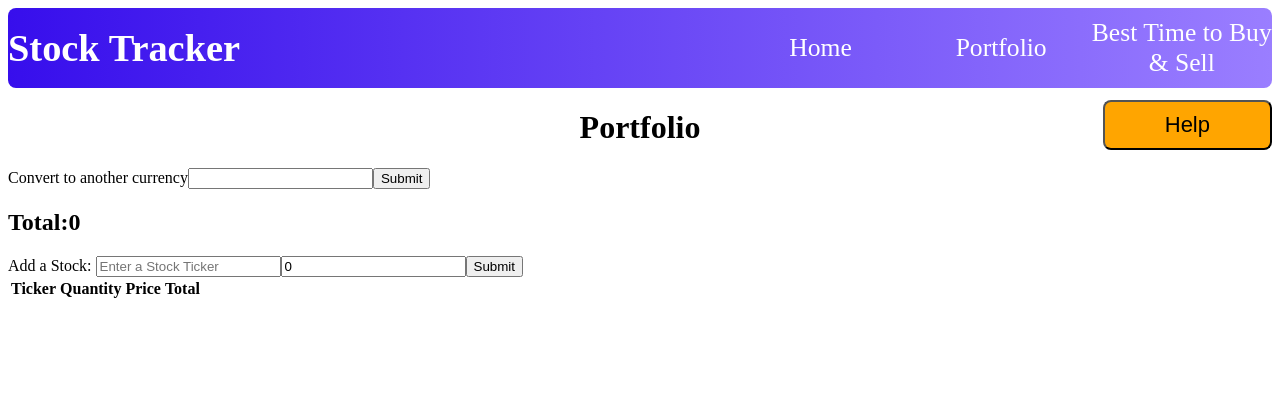
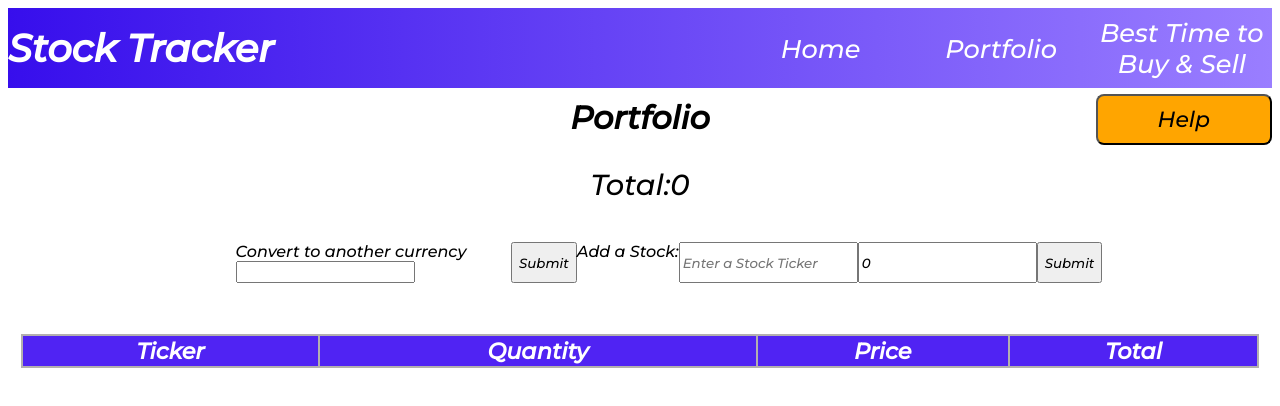
Before and after one commit to TroyPeele2/Stock-Portfolio, a React (Create React App) app: page /Portfolio in a window 1280 px wide. Shown: the top 406 px of the page. Built offline with nearby package versions, Linux system fonts and the light colour scheme.

Commit message:
initial mvp

```diff
--- a/src/App.css
+++ b/src/App.css
@@ -1,18 +1,18 @@
-.App {
+* {
   box-sizing: border-box;
-  margin: 0;
-  padding: 0;
+
   font-family: 'Montserrat', sans-serif;
 }
 
 .NavbarPages {
   background: linear-gradient(90deg, rgb(55, 14, 236), rgb(154, 126, 255));
   height: 80px;
+
   display: flex;
   justify-content: center;
   align-items: center;
   font-size: 1.6rem;
-  border-radius: 8px;
+  /* border-radius: 8px; */
 }
 
 /* currently not using a logo. May plan for one later*/
@@ -32,28 +32,6 @@
   text-decoration: none;
   text-align: center;
 }
-/* .nav-menu {
-  color: #fff;
-  display: grid;
-  grid-template-columns: repeat(5, auto);
-  grid-gap: 20px;
-
-  list-style: none;
-  text-align: center;
-  justify-content: center;
-}
-
-.nav-menu {
-  color: #fff;
-  display: grid;
-  grid-template-columns: repeat(5, auto);
-  grid-gap: 20px;
-  list-style: none;
-  text-align: center;
-  width: 70vw;
-  justify-content: end;
-  margin-right: 20px;
-} */
 
 .nav-menu:hover {
   background-color: #6d76f7;
@@ -62,15 +40,15 @@
 }
 
 .box {
-  /* display: grid;
-  flex-direction: row;
-  align-items: start; */
   display: flex;
   justify-content: center;
   position: relative;
 }
 .page-header {
   text-align: center;
+  margin-top: 10px;
+  margin-bottom: 10px;
+
   /* justify-content: center;
 
   align-self: center; */
@@ -83,7 +61,7 @@
   border-radius: 8px;
   position: absolute;
   right: 0;
-  margin-top: 1ch;
+  margin-top: 6px;
   /* align-self: end;
   margin-left: auto;
   cursor: pointer; */
@@ -97,7 +75,9 @@
   text-align: left;
   font-size: 1.6rem;
   margin-top: 5%;
-  background-color: grey;
+  background-color: rgb(179, 175, 175);
+  /* padding: 0.5rem 1rem; */
+  border-radius: 8px;
 }
 .video-recording {
   font-size: 1.6rem;
@@ -112,3 +92,47 @@
 /* cursor: pointer;
   margin-left: auto;
 } */
+
+/* Portfolio Page */
+
+.add-conversion {
+  padding-top: 2%;
+  padding-bottom: 2%;
+  display: flex;
+  width: 100%;
+}
+.conversion {
+  display: flex;
+  padding-left: 18%;
+  width: 45%;
+}
+.add-stock {
+  display: flex;
+  width: 50%;
+}
+.currency-total {
+  text-align: center;
+  font-size: 29px;
+  margin-top: 20px;
+  margin-bottom: 15px;
+}
+/* Portfolio table */
+.stock-portfolio {
+  background-color: rgb(179, 175, 175);
+  background-clip: content-box;
+  padding-top: 2%;
+  padding-left: 1%;
+  width: 99%;
+  text-align: center;
+}
+.portfolio-header {
+  background-color: rgb(80, 35, 243);
+  font-size: 1.4rem;
+  color: #fff;
+}
+
+.portfolio-content {
+  text-align: center;
+  font-size: 1.4rem;
+  text-indent: 1%;
+}
--- a/src/components/Pages/BuySell.js
+++ b/src/components/Pages/BuySell.js
@@ -4,7 +4,7 @@ export class BuySell extends Component {
   render() {
     return (
       <div>
-        <h1>Buy Sell Page</h1>
+        <h1 className='page-header'>Best Time to Buy & Sell a Stock</h1>
       </div>
     );
   }
--- a/src/components/Pages/Home.js
+++ b/src/components/Pages/Home.js
@@ -9,24 +9,21 @@ export class Home extends Component {
         <h1 className='page-header'>Home</h1>
         <div className='content'>
           <p className='explanation'>
-            "Lorem ipsum dolor sit amet, consectetur adipiscing elit, sed do
-            eiusmod tempor incididunt ut labore et dolore magna aliqua. Ut enim
-            ad minim veniam, quis nostrud exercitation ullamco laboris nisi ut
-            aliquip ex ea commodo consequat. Duis aute irure dolor in
-            reprehenderit in voluptate velit esse cillum dolore eu fugiat nulla
-            pariatur. Excepteur sint occaecat cupidatat non proident, sunt in
-            culpa qui officia deserunt mollit anim id est laborum."
+            <h3>Portfolio Page Instructions:</h3>
+            1. Enter a stock by its NYSE ticker symbol ex. Google's stock ticker
+            is Goog
+            <br></br>
+            2. Enter quantity of shares then hit submit to add stock to your
+            portfolio
+            <br></br>
+            3. The value of your portfolio will reflect the total sum of all
+            shares you own.
+            <br></br>
+            4. If desired, you can select to convert your Portfolio from USD to
+            another Crypto
           </p>
 
-          <p className='video-recording'>
-            "Lorem ipsum dolor sit amet, consectetur adipiscing elit, sed do
-            eiusmod tempor incididunt ut labore et dolore magna aliqua. Ut enim
-            ad minim veniam, quis nostrud exercitation ullamco laboris nisi ut
-            aliquip ex ea commodo consequat. Duis aute irure dolor in
-            reprehenderit in voluptate velit esse cillum dolore eu fugiat nulla
-            pariatur. Excepteur sint occaecat cupidatat non proident, sunt in
-            culpa qui officia deserunt mollit anim id est laborum."
-          </p>
+          <p className='video-recording'>Final Video Recording will be here</p>
           <img className='image' src={image} />
         </div>
       </div>
--- a/src/components/Pages/Portfolio.js
+++ b/src/components/Pages/Portfolio.js
@@ -3,7 +3,9 @@ import StockData from '../StockData';
 import StockDisplay from '../StockDisplay';
 
 function portfolioHelp() {
-  alert('Hello there here are the instructions');
+  alert(
+    "1. Enter a stock by its NYSE ticker symbol ex. Google's stock ticker is Goog \n2. Enter quantity of shares then hit submit to add stock to your portfolio \n3. The value of your portfolio will reflect the total sum of all shares you own. \n4. If desired, you can select to convert your Portfolio from USD to another Crypto"
+  );
 }
 
 function Portfolio() {
@@ -27,13 +29,13 @@ function Portfolio() {
       </div>
       <div></div>
 
-      <form>
+      {/* <form>
         <label htmlFor=''>
           Convert to another currency
           <input type='text' />
         </label>
         <input type='submit'></input>
-      </form>
+      </form> */}
 
       <StockData addItem={addItemToData} />
     </div>
--- a/src/components/StockData.js
+++ b/src/components/StockData.js
@@ -28,18 +28,14 @@ function StockData(props) {
 
         // this represents the stock closing price
         let tempPrice = response.data.results[0]['c'].toFixed(2);
-
         let currTotal = (tempPrice * quantity).toFixed(2);
-        // calculate the total of purchasing price*quantity
+        let stock = [ticker, quantity, tempPrice, currTotal];
 
         // promise or
         setPrice(tempPrice);
         setTotal(currTotal);
 
-        let stock = [ticker, quantity, tempPrice, currTotal];
-
         updateData([...data, stock]);
-        // console.log(ticker, quantity, price, total);
       })
       .catch((error) => {
         console.log(error);
@@ -50,7 +46,15 @@ function StockData(props) {
   return (
     <div>
       <StockDisplay total={data} />
-      <form>
+      <div className='add-conversion'>
+        <form className='conversion'>
+          <label htmlFor=''>
+            Convert to another currency
+            <input type='text' />
+          </label>
+          <input type='submit'></input>
+        </form>
+        <form className='add-stock'>
           <label>Add a Stock: </label>
           <input
             type='text'
@@ -68,23 +72,25 @@ function StockData(props) {
           />
           <input type='submit' onClick={HandleSubmit}></input>
         </form>
+      </div>
+
       <div className='stock-list'>
-        <table>
+        <table className='stock-portfolio'>
           <thead>
             <tr>
-              <th>Ticker</th>
-              <th>Quantity</th>
-              <th>Price</th>
-              <th>Total</th>
+              <th className='portfolio-header'>Ticker</th>
+              <th className='portfolio-header'>Quantity</th>
+              <th className='portfolio-header'>Price</th>
+              <th className='portfolio-header'>Total</th>
             </tr>
           </thead>
           <tbody>
             {data.map((stock) => (
               <tr>
-                <td>{stock[0]}</td>
-                <td>{stock[1]}</td>
-                <td>{stock[2]}</td>
-                <td>{stock[3]}</td>
+                <td className='portfolio-content'>{stock[0]}</td>
+                <td className='portfolio-content'>{stock[1]}</td>
+                <td className='portfolio-content'>${stock[2]}</td>
+                <td className='portfolio-content'>${stock[3]}</td>
               </tr>
             ))}
           </tbody>
--- a/src/components/StockDisplay.js
+++ b/src/components/StockDisplay.js
@@ -6,11 +6,9 @@ function StockDisplay({ total }) {
 
   console.log(total);
   return (
-    <div>
-      <h2>
-        Total:
-        {totalDisplay}
-      </h2>
+    <div className='currency-total'>
+      Total:
+      {totalDisplay}
     </div>
   );
 }
```
Lines whose indentation alone changed are shown as unchanged.
